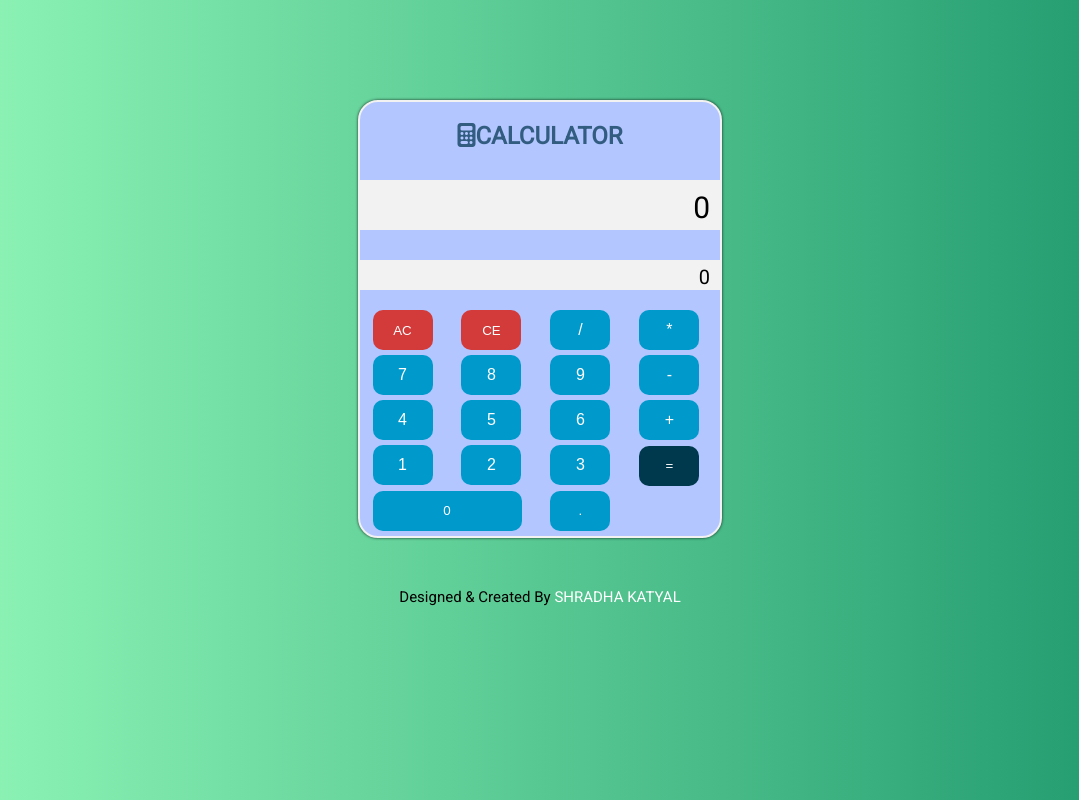
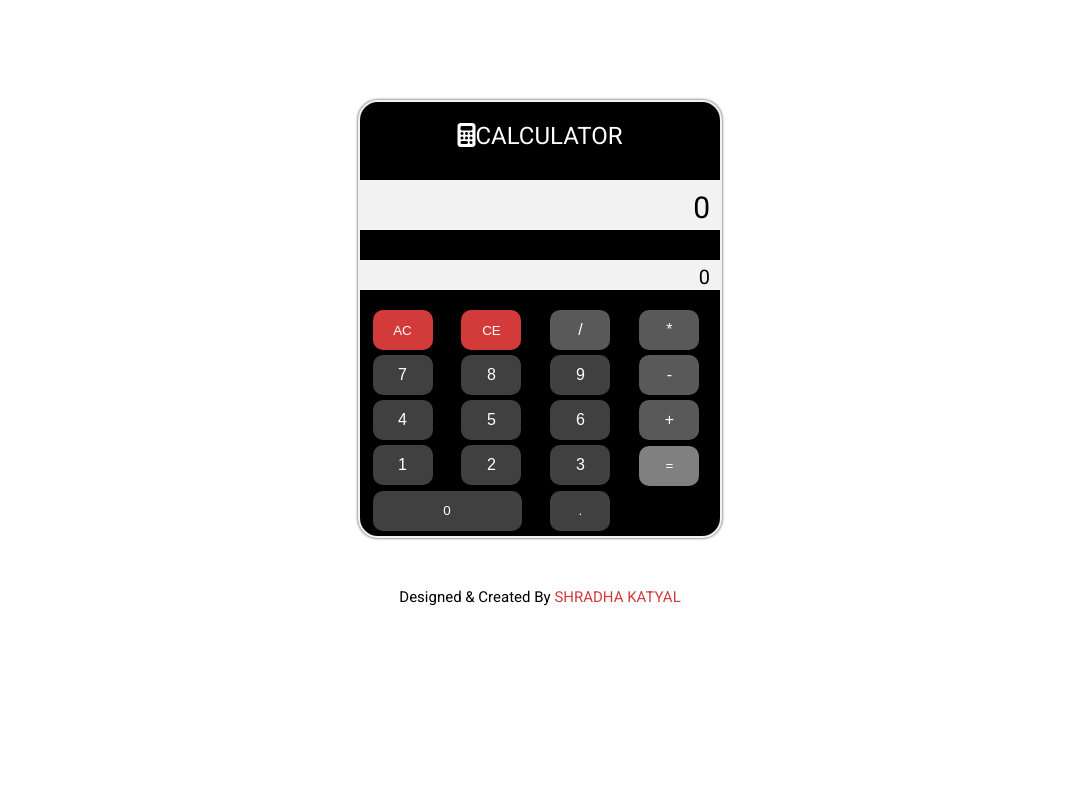
Before and after one commit to shradhakatyal/Calculator, a plain HTML site: page calc.html in a window 1280 px wide. Shown: the whole page, without its empty margins (100-1179 px from the left). Drawn offline with nearby package versions, Linux system fonts and the light colour scheme.

Commit message:
color scheme changed

```diff
--- a/calc.css
+++ b/calc.css
@@ -1,15 +1,12 @@
 body{
-	background: #1D976C;  /* fallback for old browsers */
-	background: -webkit-linear-gradient(to right, #93F9B9, #1D976C);  /* Chrome 10-25, Safari 5.1-6 */
-	background: linear-gradient(to right, #93F9B9, #1D976C); /* W3C, IE 10+/ Edge, Firefox 16+, Chrome 26+, Opera 12+, Safari 7+ */
 	font-family: 'Roboto', 'sans-serif';
-
 }
 
 h2{
 	text-align: center;
 	text-transform: uppercase;
-	color: #325d81;
+	color: #fff;
+	font-weight: 400;
 }
 
 button{
@@ -18,7 +15,6 @@ button{
 	margin:auto 12.5px;
 	border:none;
 	border-radius: 10px;
-	background-color: #09c;
 	color: white;
 	outline:none;
 }
@@ -29,15 +25,17 @@ footer{
 }
 
 footer span{
-	color: white;
+	color: #d33b3b;
 }
 
 .numbers {
 	font-size: 16px;
+	background-color: #404040;
 }
 
 .operators {
 	font-size: 16px;
+	background-color: #595959;
 }
 
 .row{
@@ -53,7 +51,7 @@ footer span{
 	margin-right:auto;
 	margin-bottom: 50px;
 	box-shadow: 0 0 3px rgba(0, 0, 0, 0.8);
-	background-color: #b3c6ff;
+	background-color: #000;
 }
 
 .screen{
@@ -85,9 +83,14 @@ footer span{
 }
 
 .equals{
-	background-color: #00394d;
+	background-color: #808080
 }
 
 .zero{
 	width:149px;
+	background-color: #404040;
 }
+
+.dot {
+	background-color: #404040;
+}
```
